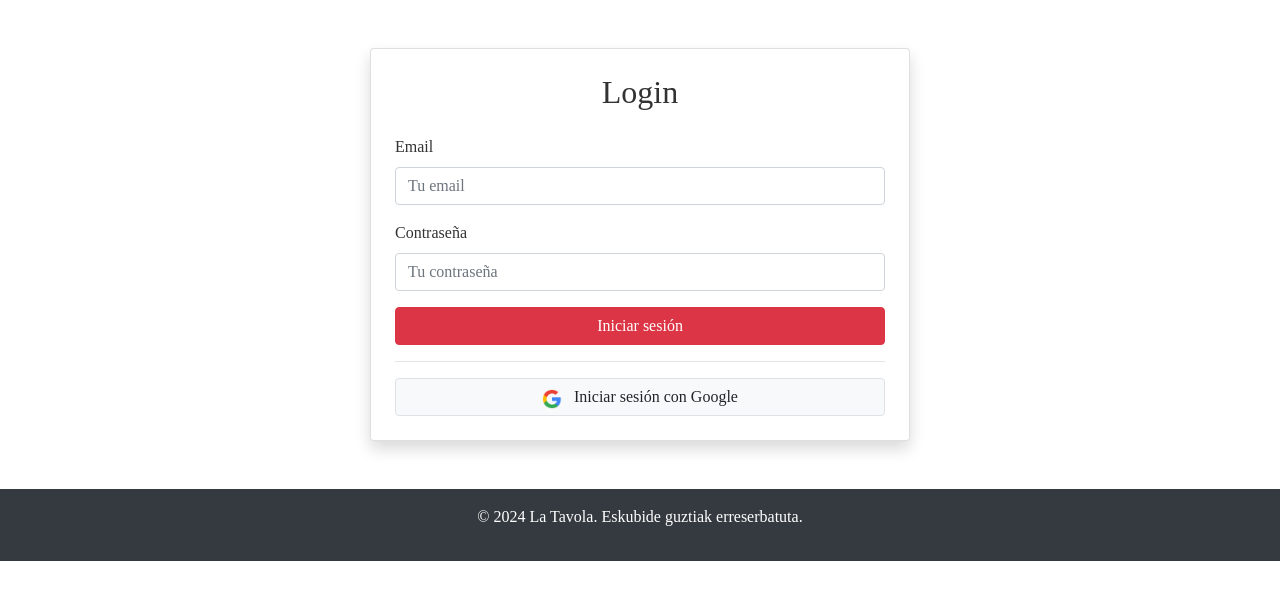
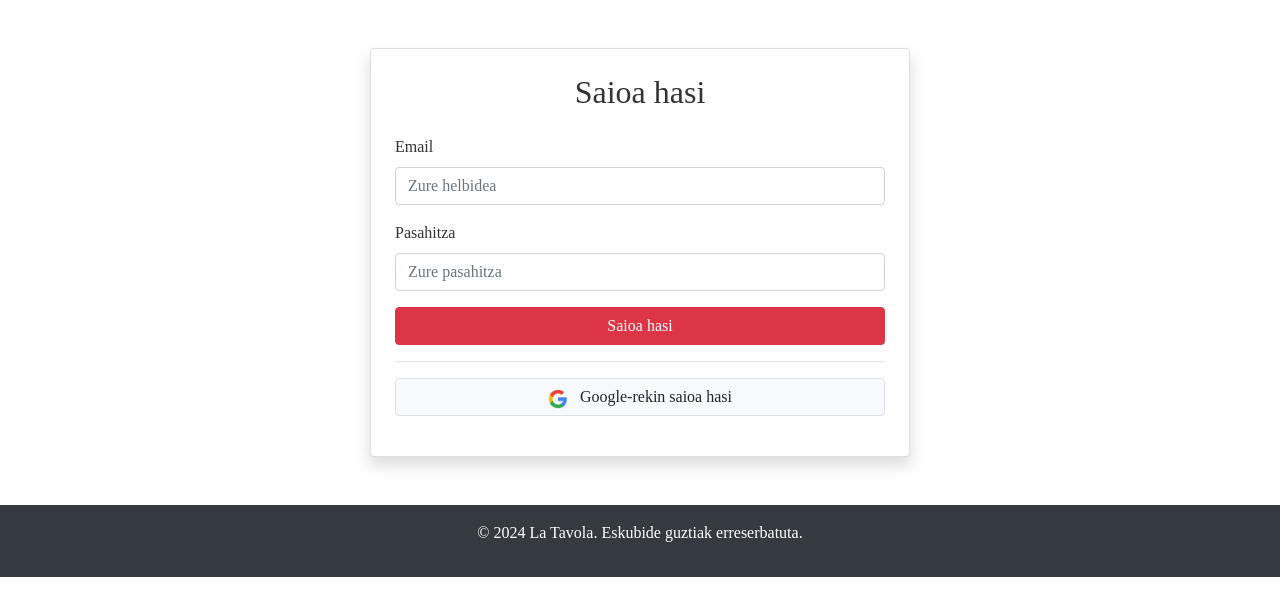
Before and after one commit to asierferrero/LaTavola, a Django app: template LaTavolaProiektua/LaTavolaAplikazioa/templates/login.html in a window 1280 px wide. Shown: the part 80-696 px from the top of the page. Run offline with Django 5.2, Linux system fonts and the light colour scheme; the template is opened without the code that fills it, so the values that code supplies are empty; some libraries are stand-ins or nearby versions.

Commit message:
home eta login basea eginda

```diff
--- /dev/null
+++ b/LaTavolaProiektua/LaTavolaAplikazioa/templates/base.html
@@ -0,0 +1,34 @@
+<html>
+  <head>
+    <meta charset="UTF-8" />
+    <meta name="viewport" content="width=device-width, initial-scale=1.0" />
+    <title>La Tavola - Delivery zure etxera</title>
+    <link href="https://stackpath.bootstrapcdn.com/bootstrap/4.5.2/css/bootstrap.min.css" rel="stylesheet" />
+    <link rel="stylesheet" type="text/css" href="../static/css/styles.css" />
+  </head>
+
+  <body>
+    <header class="header">
+      <nav class="navbar navbar-expand navbar-dark bg-dark">
+        <a class="navbar-brand" href="{% url 'home' %}">La Tavola</a>
+        <div class="ml-auto">
+          {% if request.path != '/login/' %}
+            <img src="../static/img/cart.png" width="40px" style="margin-right: 10px" />
+            <a href="{% url 'login' %}" class="login btn btn-danger">Login</a>
+          {% endif %}
+        </div>
+      </nav>
+    </header>
+    <div>
+      {% block content %}
+
+      {% endblock %}
+    </div>
+    <footer class="bg-dark text-white py-3">
+      <div class="container text-center">
+        <p>&copy; 2024 La Tavola. Eskubide guztiak erreserbatuta.</p>
+      </div>
+    </footer>
+    <script src="https://code.jquery.com/jquery-3.5.1.min.js"></script>
+  </body>
+</html>
--- a/LaTavolaProiektua/LaTavolaAplikazioa/templates/login.html
+++ b/LaTavolaProiektua/LaTavolaAplikazioa/templates/login.html
@@ -1,45 +1,27 @@
-<!DOCTYPE html>
-<html lang="es">
-
-<head>
-    <meta charset="UTF-8">
-    <meta name="viewport" content="width=device-width, initial-scale=1.0">
-    <title>La Tavola - Login</title>
-    <link href="https://stackpath.bootstrapcdn.com/bootstrap/4.5.2/css/bootstrap.min.css" rel="stylesheet">
-    <link rel="stylesheet" type="text/css" href="static/css/styles.css">
-</head>
-
+<html>
   <body>
-    <header class="header">
-        <nav class="navbar navbar-expand navbar-dark bg-dark">
-            <a class="navbar-brand" href="#">La Tavola</a>
-            <div class="ml-auto">
-                <img src="../static/img/cart.png" width="40px" style="margin-right: 10px;">
-                <a href="login.html" class="login btn btn-danger">Login</a>
-            </div>
-        </nav>
-    </header>
-
+    {% extends 'base.html' %}
+    {% block content %}
       <section class="login-section py-5">
         <div class="container">
           <div class="row justify-content-center">
             <div class="col-md-6">
               <div class="card p-4 shadow">
-                        <h2 class="text-center mb-4">Login</h2>
-                        <form>
+                <h2 class="text-center mb-4">Saioa hasi</h2>
+                <form class="needs-validation" id="form">
                   <div class="form-group">
                     <label for="email">Email</label>
-                                <input type="email" class="form-control" id="email" placeholder="Tu email">
+                    <input type="email" class="form-control" id="email" placeholder="Zure helbidea" required />
                   </div>
                   <div class="form-group">
-                                <label for="password">Contraseña</label>
-                                <input type="password" class="form-control" id="password" placeholder="Tu contraseña">
+                    <label for="password">Pasahitza</label>
+                    <input type="password" class="form-control" id="password" placeholder="Zure pasahitza" required />
                   </div>
-                            <button type="submit" class="btn btn-danger btn-block">Iniciar sesión</button>
-                            <hr>
+                  <button type="submit" class="btn btn-danger btn-block">Saioa hasi</button>
+                  <hr />
                   <button class="btn btn-light btn-block border" id="google-login">
-                                <img src="../static/img/google-icon.png" alt="Google" width="20px" style="margin-right: 8px;">
-                                Iniciar sesión con Google
+                    <img src="../static/img/google-icon.png" alt="Google" width="20px" style="margin-right: 8px;" />
+                    Google-rekin saioa hasi
                   </button>
                 </form>
               </div>
@@ -47,17 +29,6 @@
           </div>
         </div>
       </section>
-
-    <!-- Footer -->
-    <footer class="bg-dark text-white py-3">
-        <div class="container text-center">
-            <p>&copy; 2024 La Tavola. Eskubide guztiak erreserbatuta.</p>
-        </div>
-    </footer>
-
-    <script src="https://code.jquery.com/jquery-3.5.1.slim.min.js"></script>
-    <script src="https://cdn.jsdelivr.net/npm/@popperjs/core@2.9.3/dist/umd/popper.min.js"></script>
-    <script src="https://stackpath.bootstrapcdn.com/bootstrap/4.5.2/js/bootstrap.min.js"></script>
+    {% endblock %}
   </body>
-
 </html>
--- a/LaTavolaProiektua/LaTavolaAplikazioa/urls.py
+++ b/LaTavolaProiektua/LaTavolaAplikazioa/urls.py
@@ -2,5 +2,6 @@ from django.urls import path
 from . import views
 
 urlpatterns = [
-    path('', views.main)
+    path('', views.main, name='home'),
+    path('login/', views.login, name='login')
 ]
--- a/LaTavolaProiektua/LaTavolaAplikazioa/views.py
+++ b/LaTavolaProiektua/LaTavolaAplikazioa/views.py
@@ -2,4 +2,7 @@ from django.shortcuts import render
 
 # Create your views here.
 def main(request):
-    return render(request, 'latavola.html', {})
+    return render(request, 'home.html', {})
+
+def login(request):
+    return render(request, 'login.html', {})
```
Also changed, not shown: LaTavolaProiektua/LaTavolaAplikazioa/templates/home.html (added, +49 -0 lines), LaTavolaProiektua/LaTavolaAplikazioa/templates/latavola.html (deleted, +0 -77 lines). Lines whose indentation alone changed are shown as unchanged.
